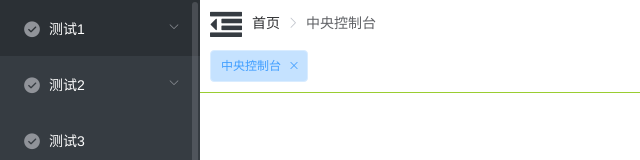
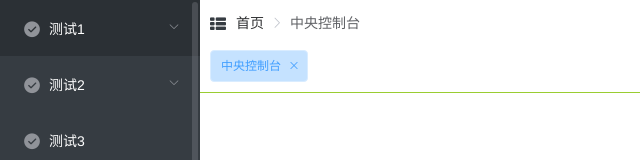
Before and after one commit to sky124380729/vue-leasing, a Vue app: page /#/ in a window 1280 px wide. Shown: the top 160 px of the page, without its empty margins (0-640 px from the left). Built offline with nearby package versions, Linux system fonts and the light colour scheme.

Commit message:
修改部分样式

```diff
--- a/src/views/layout/components/NavTags.vue
+++ b/src/views/layout/components/NavTags.vue
@@ -67,7 +67,7 @@ export default {
         position: absolute;
     }
     .el-tag {
-        margin-right: 10px;
+        margin-right: 6px;
     a {
       display: inline-block;
     }
--- a/src/views/layout/components/Navbar.vue
+++ b/src/views/layout/components/Navbar.vue
@@ -1,7 +1,8 @@
 <template>
     <section class="navbar">
         <div class="menubar">
-            <i class="fa" :class="`${$store.state.collapse?'fa-indent':'fa-outdent'}`" @click="changeCollapse"></i>
+            <!-- <i class="fa" :class="`${$store.state.collapse?'fa-indent':'fa-outdent'}`" @click="changeCollapse"></i> -->
+            <i class="fa fa-th-list" :class="{'fa-rotate-90':$store.state.collapse}" @click="changeCollapse"></i>
             <!-- 面包屑导航 -->
             <el-breadcrumb separator-class="el-icon-arrow-right">
                 <el-breadcrumb-item :to="{ path: '/' }">首页</el-breadcrumb-item>
@@ -39,11 +40,9 @@ export default {
         height: 50px;
         line-height: 50px;
     }
-    .fa-indent,.fa-outdent {
-        position: relative;
-        top: 7px;
-        font-size: 32px;
+    .fa {
         color: #363c42;
         cursor: pointer;
+        transition: all .4s;
     }
 </style>
```
